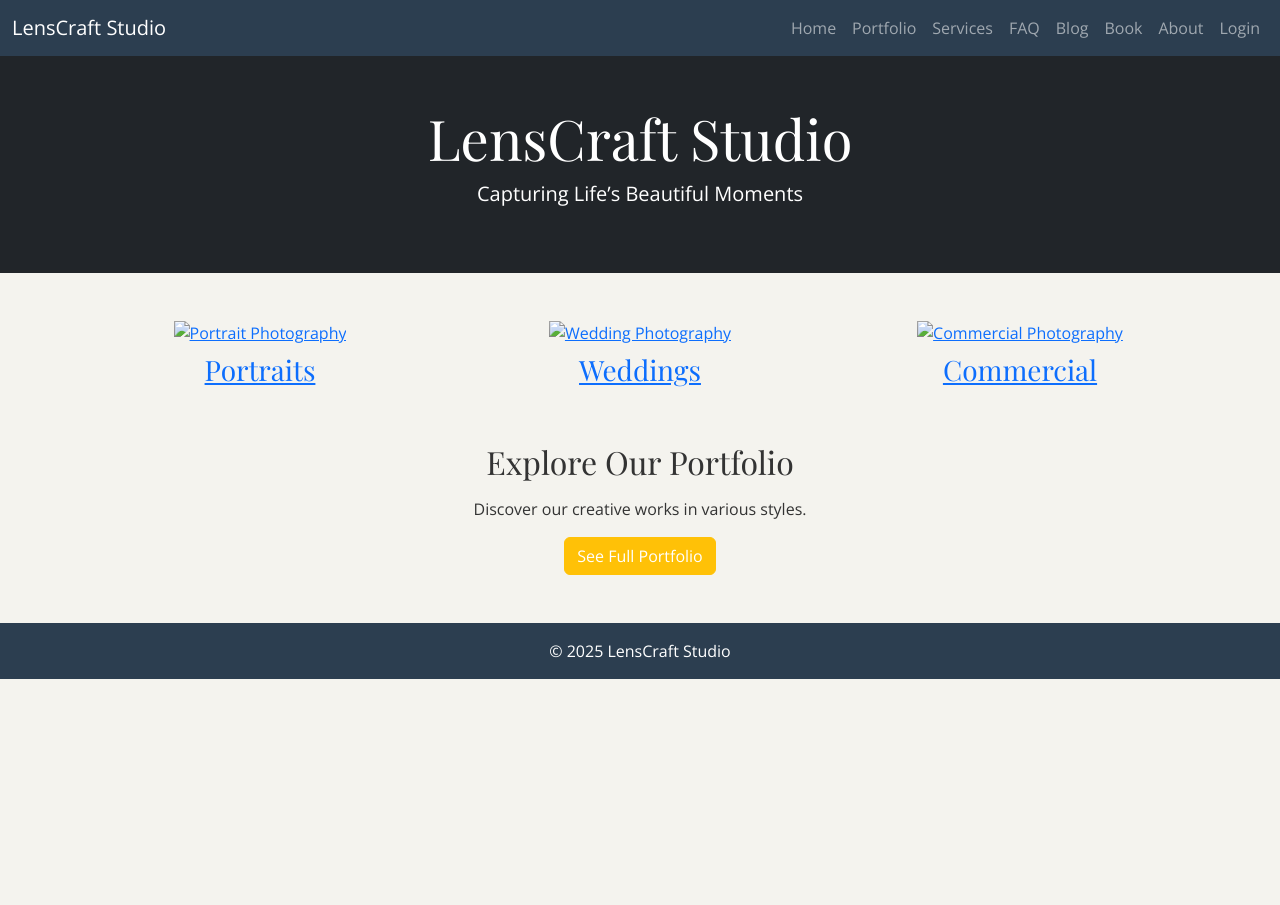
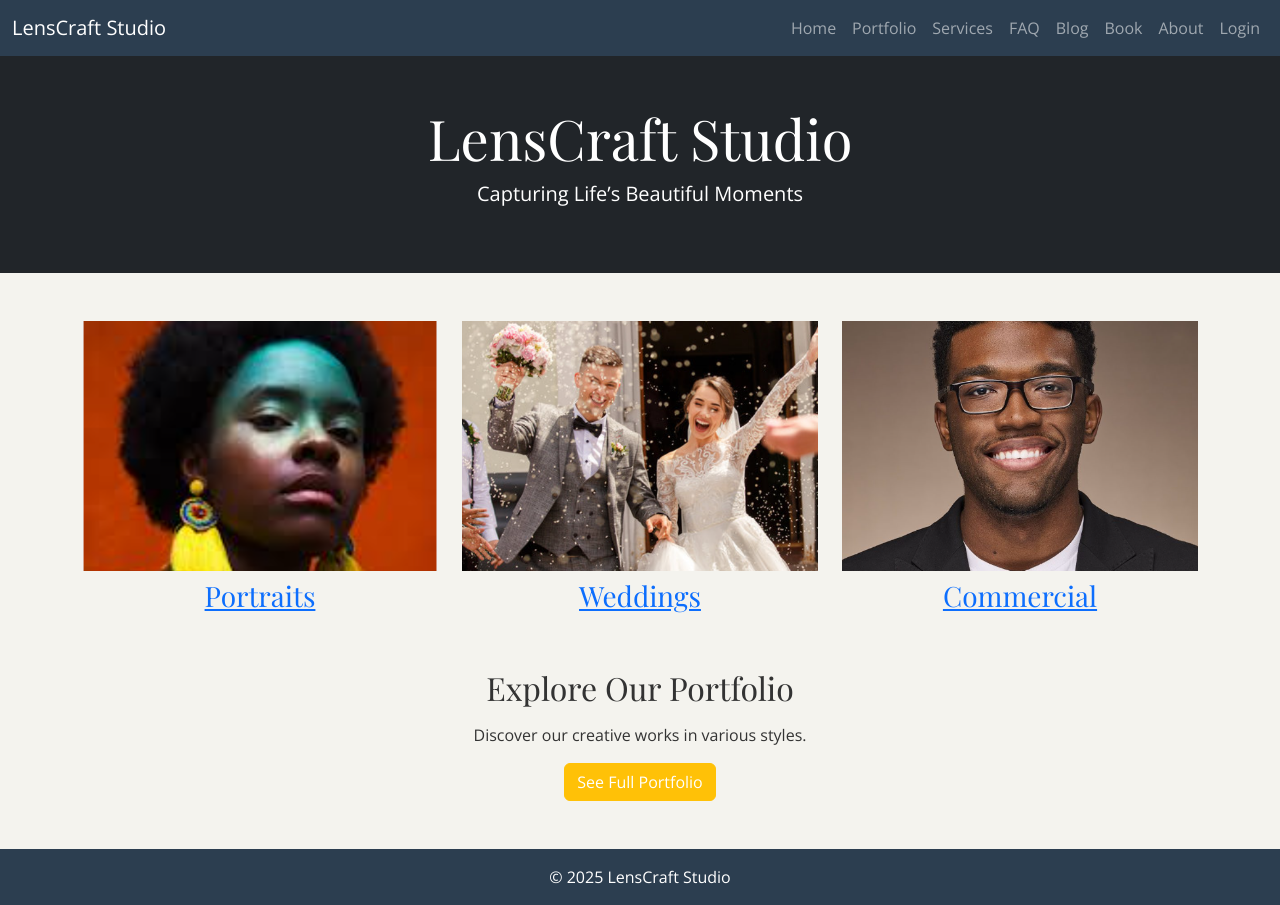
Before and after one commit to shb1993/lenscraft-portfolio, a plain HTML site: page index.html in a window 1280 px wide. Before the commit the page ends 800 px from the top, so only its background shows below. Drawn offline with nearby package versions, Linux system fonts and the light colour scheme.

Commit message:
Update index.html

```diff
--- a/index.html
+++ b/index.html
@@ -56,19 +56,19 @@
   <div class="row">
     <div class="col-md-4">
       <a href="portfolio.html#portraits">
-        <img src="image/portraits.png" class="img-fluid mb-2" style="width: 100%; max-width: 100%; height: 250px; object-fit: cover;" alt="Portrait Photography">
+        <img src="portraits.png" class="img-fluid mb-2" style="width: 100%; max-width: 100%; height: 250px; object-fit: cover;" alt="Portrait Photography">
         <h3>Portraits</h3>
       </a>
     </div>
     <div class="col-md-4">
       <a href="portfolio.html#weddings">
-        <img src="image/weddings.png" class="img-fluid mb-2" style="width: 100%; max-width: 100%; height: 250px; object-fit: cover;" alt="Wedding Photography">
+        <img src="weddings.png" class="img-fluid mb-2" style="width: 100%; max-width: 100%; height: 250px; object-fit: cover;" alt="Wedding Photography">
         <h3>Weddings</h3>
       </a>
     </div>
     <div class="col-md-4">
       <a href="portfolio.html#commercial">
-        <img src="image/commercial.png" class="img-fluid mb-2" style="width: 100%; max-width: 100%; height: 250px; object-fit: cover;" alt="Commercial Photography">
+        <img src="commercial.png" class="img-fluid mb-2" style="width: 100%; max-width: 100%; height: 250px; object-fit: cover;" alt="Commercial Photography">
         <h3>Commercial</h3>
       </a>
     </div>
```
